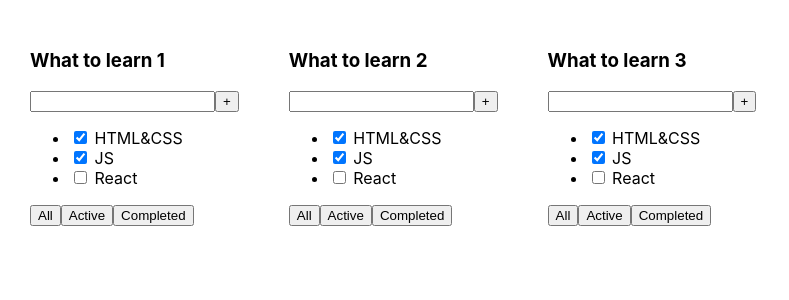
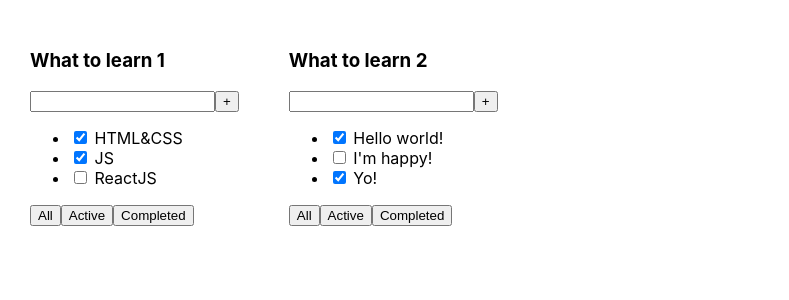
Before and after one commit to sky7way/1-todolist-for-it-kamasutra, a React (Create React App) app: page / in a window 1280 px wide. Shown: the top 300 px of the page, without its empty margins (0-789 px from the left). Built offline with nearby package versions, Linux system fonts and the light colour scheme.

Commit message:
add array props

```diff
--- a/src/App.tsx
+++ b/src/App.tsx
@@ -5,7 +5,6 @@
 function App() {
     const title1 = 'What to learn 1';
     const title2 = 'What to learn 2';
-    const title3 = 'What to learn 3';
 
     const task1 = [
         {id: 1, title: "HTML&CSS", isDone: true},
@@ -20,9 +19,8 @@
 
     return (
         <div className="App">
-            <Todolist title={ title1 } />
-            <Todolist title={ title2 } />
-            <Todolist title={ title3 } />
+            <Todolist title={ title1 } tasks={ task1 } />
+            <Todolist title={ title2 } tasks={ task2 } />
         </div>
     );
 }
--- a/src/components/Todolist.tsx
+++ b/src/components/Todolist.tsx
@@ -2,6 +2,13 @@
 
 type TitleProps = {
     title: string
+    tasks: TaskTypeProps[]
+}
+
+type TaskTypeProps = {
+    id: number,
+    title: string,
+    isDone: boolean
 }
 
 export const Todolist = (props:TitleProps) => {
@@ -12,9 +19,9 @@
                     <button>+</button>
                 </div>
                 <ul>
-                    <li><input type="checkbox" checked={true}/> <span>HTML&CSS</span></li>
-                    <li><input type="checkbox" checked={true}/> <span>JS</span></li>
-                    <li><input type="checkbox" checked={false}/> <span>React</span></li>
+                    <li><input type="checkbox" checked={ props.tasks[0].isDone }/> <span>{ props.tasks[0].title }</span></li>
+                    <li><input type="checkbox" checked={ props.tasks[1].isDone }/> <span>{ props.tasks[1].title }</span></li>
+                    <li><input type="checkbox" checked={ props.tasks[2].isDone }/> <span>{ props.tasks[2].title }</span></li>
                 </ul>
                 <div>
                     <button>All</button>
```
